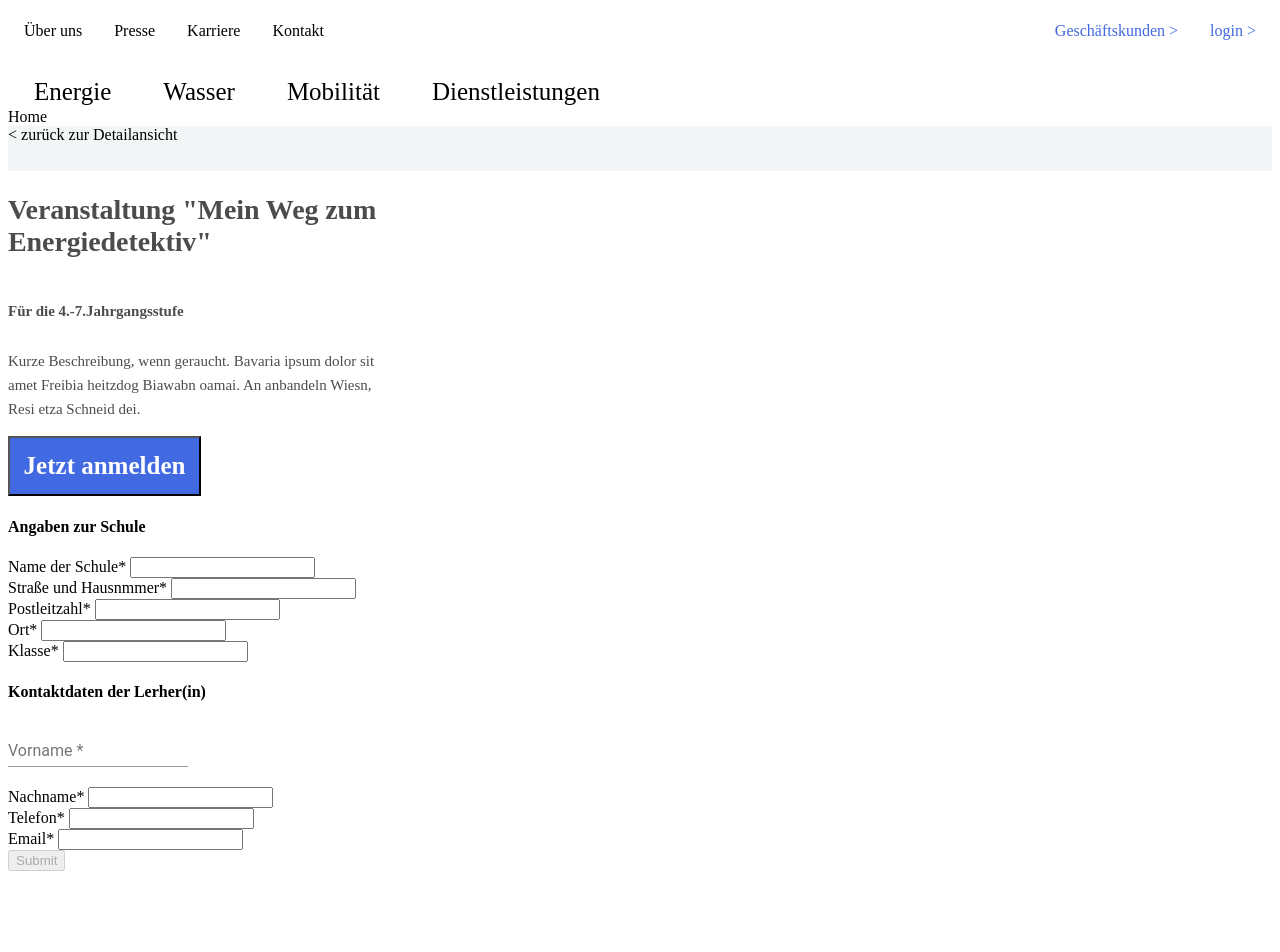
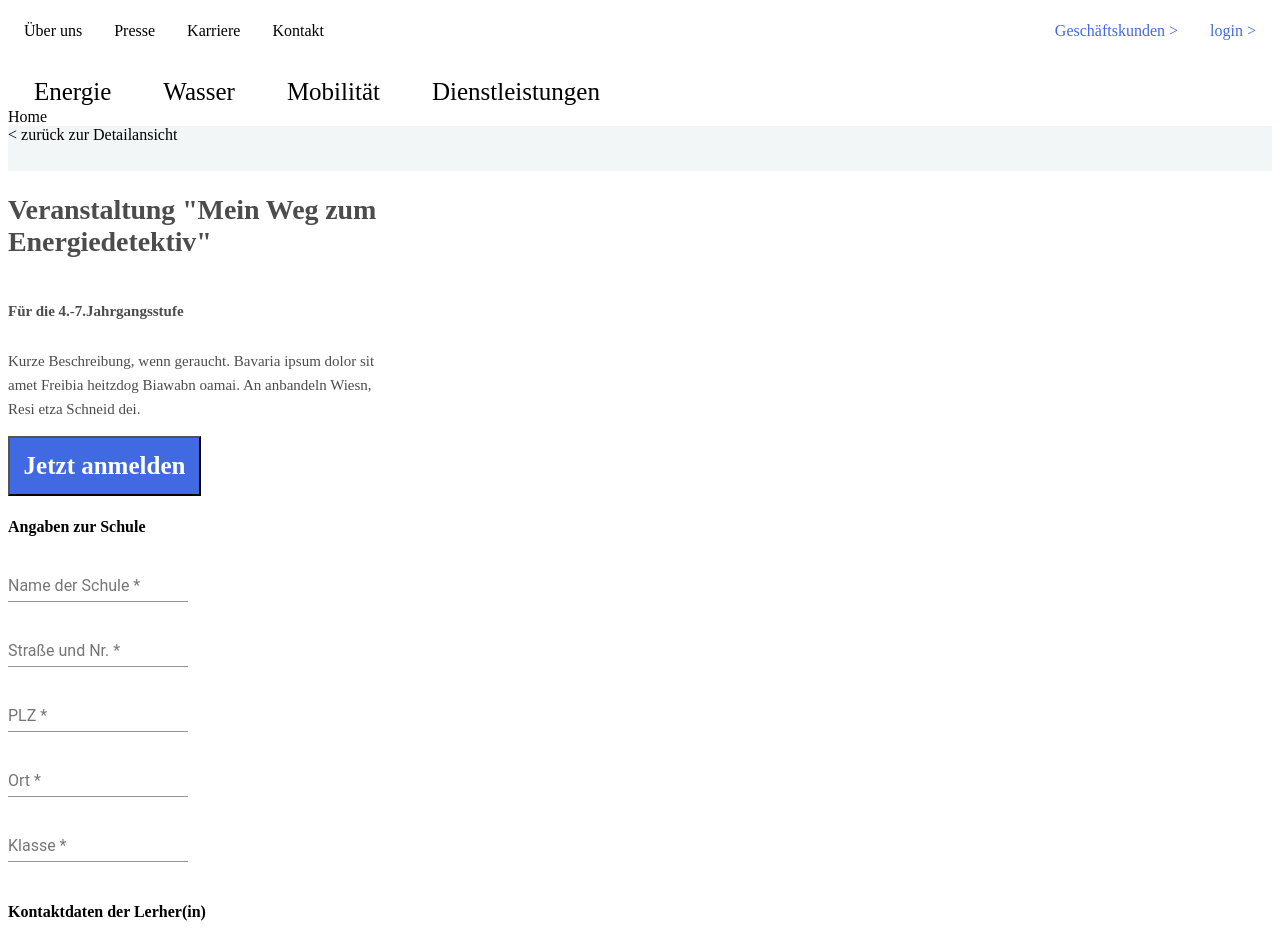
Before and after one commit to Sulsmar/angular-starter, an Angular app: page / in a window 1280 px wide. Shown: the top 952 px of the page. Before the commit the page ends 879 px from the top, so only its background shows below. Built offline with nearby package versions, Linux system fonts and the light colour scheme.

Commit message:
Anpassung des Formulares und Validierung.
Validierung noch nicht ausgereift, siehe minlength und maxlength in Plz.
Mail muss bersser überprüft werden.
Usw.

```diff
--- a/src/app/swa-register-form/swa-register-form.component.html
+++ b/src/app/swa-register-form/swa-register-form.component.html
@@ -1,74 +1,101 @@
-<!--
-<form (ngSubmit)="onSubmit()"
-      #heroForm="ngForm">
+
+<form (ngSubmit)="onSubmit()" #heroForm="ngForm">
+  <h4>Angaben zur Schule</h4>
+  <!--Name of School-->
   <div>
     <mat-form-field>
-      <input [(ngModel)]="contact.firstName"
-             name="firstName"
-             #firstName="ngModel"
-             required
-             minlength="3"
-             matInput
-             placeholder="Vorname">
-      <mat-error *ngIf="firstName.hasError('required')">
+        <input [(ngModel)]="contact.nameOfSchool"
+        name = "nameOfSchool"
+        #nameOfSchool="ngModel"
+        required
+        minlength="3"
+        matInput
+        placeholder="Name der Schule">
+    <mat-error *ngIf="nameOfSchool.hasError('required')">
+       erforderliche Angabe
+    </mat-error>
+    <mat-error *ngIf="nameOfSchool.hasError('minlength')">
+       Mindestlänge: 3 Zeichen
+    </mat-error>
+    </mat-form-field>
+  </div>
+  <!--Street and Number-->
+  <div>
+    <mat-form-field>
+      <input [(ngModel)]="contact.streetAndNumber"
+      name = "streetAndNumber"
+      #streetAndNumber="ngModel"
+      required
+      minlength="3"
+      matInput
+      placeholder="Straße und Nr.">
+    <mat-error *ngIf="streetAndNumber.hasError('required')">
+      erforderliche Angabe
+    </mat-error>
+    <mat-error *ngIf="streetAndNumber.hasError('minlength')">
+      Mindestlänge: 3 Zeichen
+    </mat-error>
+    </mat-form-field>
+  </div>
+  <!--Postalcode-->
+  <div>
+    <mat-form-field>
+      <input [(ngModel)]="contact.postalCode"
+      name = "postalCode"
+      #postalCode="ngModel"
+      required
+      minlength="5"
+      maxlength="5"
+      matInput
+      placeholder="PLZ">
+    <mat-error *ngIf="postalCode.hasError('required')">
+      erforderliche Angabe
+    </mat-error>
+    <mat-error *ngIf="postalCode.hasError('minlength')">
+      Genau 5 Zeichen
+    </mat-error>
+  </mat-form-field>
+  </div>
+  <!--City-->
+  <div>
+    <mat-form-field>
+      <input [(ngModel)]="contact.city"
+      name = "city"
+      #city="ngModel"
+      required
+      minlength="2"
+      matInput
+      placeholder="Ort">
+    <mat-error *ngIf="city.hasError('required')">
+      erforderliche Angabe
+    </mat-error>
+    <mat-error *ngIf="city.hasError('minlength')">
+      Mindestlänge: 2 Zeichen
+    </mat-error>
+  </mat-form-field>
+  </div>
+  <!-- School Class-->
+  <div>
+    <mat-form-field>
+        <input [(ngModel)]="contact.schoolClass"
+        name = "schoolClass"
+        #schoolClass="ngModel"
+        required
+        minlength="2"
+        matInput
+        placeholder="Klasse">
+    <mat-error *ngIf="schoolClass.hasError('required')">
         erforderliche Angabe
       </mat-error>
-      <mat-error *ngIf="firstName.hasError('minlength')">
-        Mindestlänge: 4 Zeichen
+      <mat-error *ngIf="schoolClass.hasError('minlength')">
+        Mindestlänge: 2 Zeichen
       </mat-error>
     </mat-form-field>
   </div>
-  <div>
-    <mat-form-field>
-      <input [(ngModel)]="contact.lastName"
-             name="lastName"
-             matInput
-             placeholder="Nachname">
-    </mat-form-field>
-  </div>
-  <div>
-    <mat-form-field>
-      <input [(ngModel)]="contact.postalCode"
-             name="postalCode"
-             matInput
-             placeholder="PLZ">
-    </mat-form-field>
-  </div>
-  <button type="submit"
-          [disabled]="!heroForm.form.valid"
-          mat-raised-button>
-    Submit
-  </button>
-</form>
-//////////////////////////////////////////////////// -->
-<form (ngSubmit)="onSubmit()" #heroForm="ngForm">
-  <h4>Angaben zur Schule</h4>
-  <div>
-    <label>Name der Schule*
-      <input name = "nameOfSchoool" [(ngModel)]="contact.nameOfSchoool">
-    </label>
-  </div>
-  <div>
-    <label>Straße und Hausnmmer*
-      <input name = "streetAndNumber" [(ngModel)]="contact.streetAndNumber">
-    </label>
-  </div>
-  <div>
-    <label>Postleitzahl*
-      <input name = "postalCode"[(ngModel)]="contact.postalCode">
-    </label>
-  </div>
-  <div>
-    <label>Ort*
-      <input name = "city" [(ngModel)]="contact.city">
-    </label>
-  </div>
-  <div>
-      <label>Klasse*
-        <input name = "schoolClass" [(ngModel)]="contact.schoolClass">
-      </label>
-  </div>
+
   <h4>Kontaktdaten der Lerher(in)</h4>
+
+  <!--First Name-->
   <div>
       <mat-form-field>
         <input [(ngModel)]="contact.firstName"
@@ -86,24 +113,64 @@
         </mat-error>
       </mat-form-field>
     </div>
+    <!--Last Name-->
     <div>
-      <label>Nachname*
-        <input name = "lastName" [(ngModel)]="contact.lastName">
-      </label>
+      <mat-form-field>
+        <input [(ngModel)]="contact.lastName"
+          name="lastName"
+          #lastName="ngModel"
+          required
+          minlength="3"
+          matInput
+          placeholder="Nachname">
+        <mat-error *ngIf="lastName.hasError('required')">
+        erforderliche Angabe
+        </mat-error>
+        <mat-error *ngIf="lastName.hasError('minlength')">
+         Mindestlänge: 3 Zeichen
+        </mat-error>
+      </mat-form-field>
     </div>
+    <!--Phone Number-->
     <div>
-      <label>Telefon*
-        <input name = "phoneNumber" [(ngModel)]="contact.phoneNumber">
-      </label>
+      <mat-form-field>
+        <input [(ngModel)]="contact.phoneNumber"
+          name="phoneNumber"
+          #phoneNumber="ngModel"
+          required
+          minlength="8"
+          matInput
+          placeholder="Telefonnummer">
+        <mat-error *ngIf="phoneNumber.hasError('required')">
+        erforderliche Angabe
+        </mat-error>
+        <mat-error *ngIf="phoneNumber.hasError('minlength')">
+         Mindestlänge: 8 Zeichen
+        </mat-error>
+      </mat-form-field>
     </div>
+    <!--Mail-->
     <div>
-      <label>Email*
-        <input name = "email" [(ngModel)]="contact.email">
-      </label>
+      <mat-form-field>
+        <input [(ngModel)]="contact.email"
+        name="email"
+          #email="ngModel"
+          required
+          minlength="6"
+          matInput
+          placeholder="Email">
+        <mat-error *ngIf="lastName.hasError('required')">
+          erforderliche Angabe
+        </mat-error>
+        <mat-error *ngIf="lastName.hasError('minlength')">
+          Mindestlänge: 6 Zeichen
+        </mat-error>
+      </mat-form-field>
     </div>
-
-
-
-
-  <button type="submit" class="btn btn-success" [disabled]="!heroForm.form.valid">Submit</button>
+    <!--Button-->
+    <button type="submit"
+    [disabled]="!heroForm.form.valid"
+    mat-raised-button>
+    Submit
+</button>
 </form>
```
